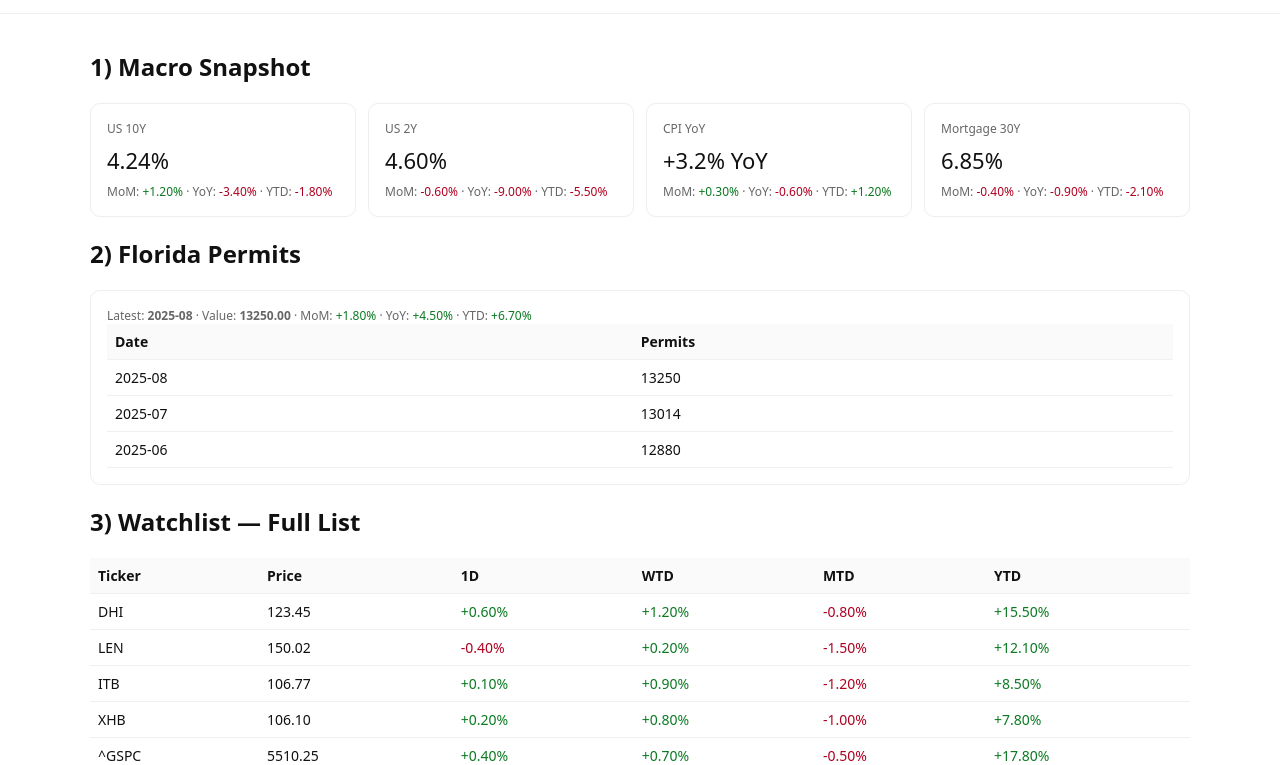
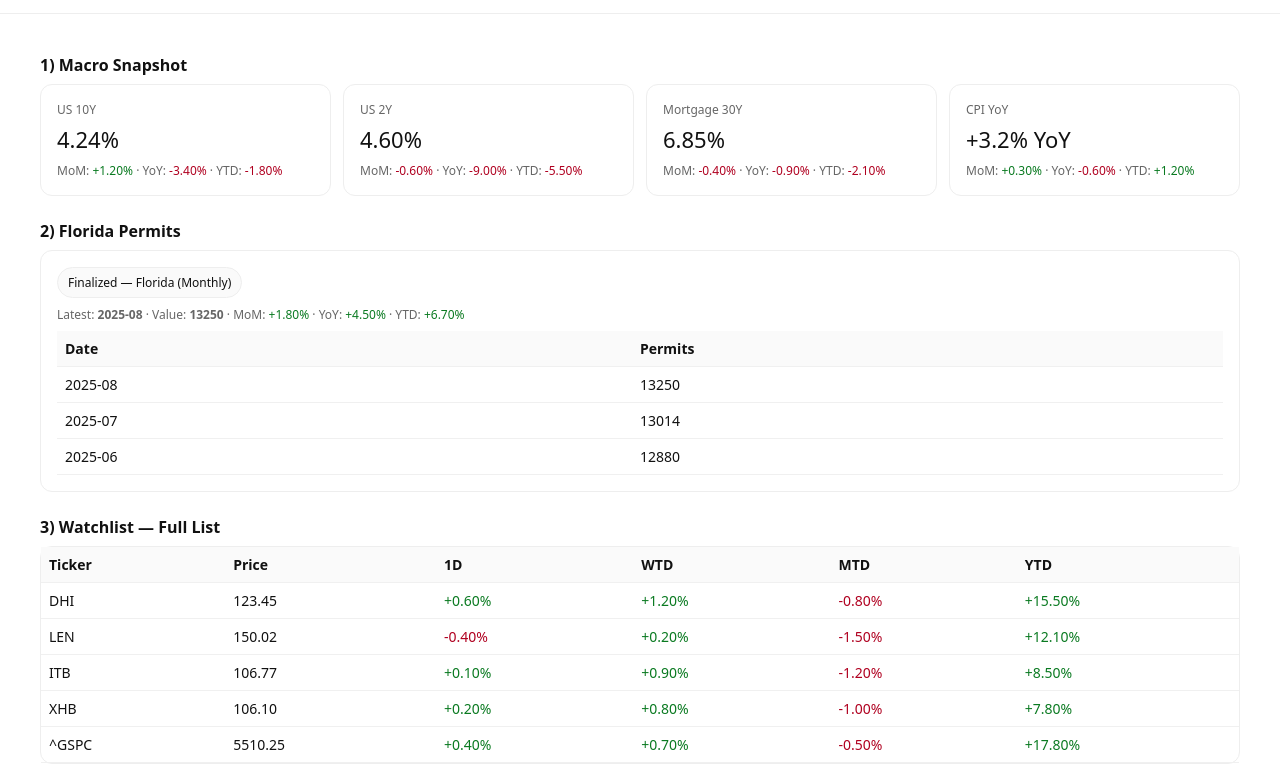
Before and after one commit to wdotmac/real-estate-dashboard, a plain HTML site: page index.html in a window 1280 px wide. Shown: the part 67-832 px from the top of the page. Drawn offline with Linux system fonts and the light colour scheme.

Commit message:
Update index.html

```diff
--- a/index.html
+++ b/index.html
@@ -8,21 +8,30 @@
     :root { font-family: system-ui, -apple-system, Segoe UI, Roboto, Ubuntu, Cantarell, Noto Sans, Arial, sans-serif; }
     body { margin: 0; color: #111; background: #fff; }
     header { padding: 16px; border-bottom: 1px solid #eee; }
-    main { max-width: 1100px; margin: 0 auto; padding: 16px; }
+    main { max-width: 1200px; margin: 0 auto; padding: 16px; }
     h1 { font-size: 20px; margin: 0; }
+    h2 { margin: 10px 0 8px; font-size: 16px; }
     .asof { color: #666; font-size: 12px; margin-top: 4px; }
-    section { margin: 20px 0; }
-    .card { border: 1px solid #eee; border-radius: 10px; padding: 16px; }
+    section { margin: 24px 0; }
+    .card { border: 1px solid #eee; border-radius: 12px; padding: 16px; background: #fff; }
     .grid { display: grid; gap: 12px; }
     .grid.cols-2 { grid-template-columns: repeat(auto-fit, minmax(260px, 1fr)); }
+    .kpi-label { color: #666; font-size: 12px; }
+    .kpi-value { font-size: 22px; margin: 6px 0 8px; }
+    .kpi-sub { color: #666; font-size: 12px; }
+    .pos { color: #0a7a21; }
+    .neg { color: #b00020; }
     table { width: 100%; border-collapse: collapse; font-size: 14px; }
     th, td { padding: 8px; border-bottom: 1px solid #f0f0f0; text-align: left; }
-    th { background: #fafafa; position: sticky; top: 0; }
+    th { background: #fafafa; position: sticky; top: 0; z-index: 1; }
     .muted { color: #666; font-size: 12px; }
-    .pos { color: #0a7a21; }
-    .neg { color: #b00020; }
     .ticker { white-space: nowrap; overflow: hidden; text-overflow: ellipsis; }
-    .feed a { text-decoration: none; color: #0366d6; }
+    /* FEED ticker */
+    .feedbar { border: 1px solid #eee; border-radius: 12px; padding: 10px 12px; background: #fff; }
+    .feeditem { font-size: 14px; margin: 6px 0; }
+    .feeditem a { text-decoration: none; color: #0366d6; }
+    .tabs { display: flex; gap: 6px; margin-bottom: 8px; }
+    .tab { font-size: 12px; padding: 6px 10px; border: 1px solid #eee; border-radius: 16px; cursor: default; background: #fafafa; }
   </style>
 </head>
 <body>
@@ -41,7 +50,10 @@
     <section>
       <h2>2) Florida Permits</h2>
       <div class="card">
-        <div id="permits-meta" class="muted"></div>
+        <div class="tabs">
+          <div class="tab">Finalized — Florida (Monthly)</div>
+        </div>
+        <div id="permits-meta" class="muted" style="margin-bottom:8px;"></div>
         <div style="overflow:auto">
           <table id="permits-table"></table>
         </div>
@@ -51,15 +63,17 @@
     <!-- 3) Watchlist — Full List -->
     <section>
       <h2>3) Watchlist — Full List</h2>
+      <div class="card" style="padding:0;">
         <div style="overflow:auto">
           <table id="watchlist"></table>
+        </div>
       </div>
     </section>
 
     <!-- 4) FEED Ticker -->
     <section>
       <h2>4) FEED Ticker</h2>
-      <div id="feed" class="feed"></div>
+      <div id="feed" class="feedbar"></div>
     </section>
   </main>
 
@@ -68,22 +82,35 @@
     const fmtNum = (x, d=2) => (x === null || x === undefined) ? '—' : Number(x).toFixed(d);
     const cls = (x) => (x>0? 'pos' : (x<0? 'neg' : ''));
 
+    function ensureSections(s) {
+      // Ensure all major keys exist so UI never blanks out
+      s.macro ||= {};
+      s.permits ||= {};
+      s.permits.florida ||= {};
+      s.permits.florida.table ||= [];
+      s.watchlist ||= [];
+      s.feed ||= [];
+      return s;
+    }
+
     fetch('data/state.json?cb=' + Date.now())
       .then(r => r.json())
-      .then(s => {
+      .then(s0 => {
+        const s = ensureSections(s0);
         document.getElementById('asof').textContent = 'As of ' + (s.as_of || '—');
 
-        // 1) Macro Snapshot cards
+        // 1) Macro Snapshot cards (order you care about)
+        const macroOrder = ['ten_year','two_year','mortgage_30y','cpi'];
         const macro = document.getElementById('macro');
-        const macroItems = s.macro || {};
-        Object.keys(macroItems).forEach(key => {
-          const m = macroItems[key];
+        macroOrder.forEach(k => {
+          const m = s.macro[k];
+          if (!m) return;
           const el = document.createElement('div');
           el.className = 'card';
           el.innerHTML = `
-            <div class="muted">${m.label || key}</div>
-            <div style="font-size:22px; margin:8px 0">${m.pretty || fmtNum(m.latest)}</div>
-            <div class="muted">
+            <div class="kpi-label">${m.label || k}</div>
+            <div class="kpi-value">${m.pretty ?? fmtNum(m.latest)}</div>
+            <div class="kpi-sub">
               MoM: <span class="${cls(m.mom)}">${fmtPct(m.mom)}</span> ·
               YoY: <span class="${cls(m.yoy)}">${fmtPct(m.yoy)}</span> ·
               YTD: <span class="${cls(m.ytd)}">${fmtPct(m.ytd)}</span>
@@ -91,22 +118,29 @@
           macro.appendChild(el);
         });
 
-        // 2) Florida Permits table
+        // 2) Florida Permits table + meta
+        const pf = s.permits.florida;
         const pmeta = document.getElementById('permits-meta');
         const ptable = document.getElementById('permits-table');
-        const pf = (s.permits && s.permits.florida) ? s.permits.florida : null;
-        if (pf && pf.latest != null) {
-          pmeta.innerHTML = `Latest: <b>${pf.latest_date || '—'}</b> · Value: <b>${fmtNum(pf.latest)}</b> · MoM: <span class="${cls(pf.mom)}">${fmtPct(pf.mom)}</span> · YoY: <span class="${cls(pf.yoy)}">${fmtPct(pf.yoy)}</span> · YTD: <span class="${cls(pf.ytd)}">${fmtPct(pf.ytd)}</span>`;
+        if (pf.latest != null) {
+          pmeta.innerHTML = `
+            Latest: <b>${pf.latest_date || '—'}</b>
+            · Value: <b>${fmtNum(pf.latest, 0)}</b>
+            · MoM: <span class="${cls(pf.mom)}">${fmtPct(pf.mom)}</span>
+            · YoY: <span class="${cls(pf.yoy)}">${fmtPct(pf.yoy)}</span>
+            · YTD: <span class="${cls(pf.ytd)}">${fmtPct(pf.ytd)}</span>`;
+        } else {
+          pmeta.textContent = 'No permits data yet.';
         }
-        const rows = (pf && pf.table) ? pf.table : [];
+        const rows = pf.table || [];
         let html = '<thead><tr><th>Date</th><th>Permits</th></tr></thead><tbody>';
         rows.forEach(r => { html += `<tr><td>${r.date}</td><td>${r.value}</td></tr>`; });
         html += '</tbody>';
         ptable.innerHTML = html;
 
-        // 3) Watchlist table
+        // 3) Watchlist — Full List
         const w = document.getElementById('watchlist');
-        const items = s.watchlist || [];
+        const items = s.watchlist;
         let whtml = '<thead><tr><th>Ticker</th><th>Price</th><th>1D</th><th>WTD</th><th>MTD</th><th>YTD</th></tr></thead><tbody>';
         items.forEach(t => {
           whtml += `<tr>
@@ -121,15 +155,20 @@
         whtml += '</tbody>';
         w.innerHTML = whtml;
 
-        // 4) Feed
+        // 4) FEED Ticker (always visible if entries exist)
         const f = document.getElementById('feed');
-        (s.feed || []).forEach(it => {
+        f.innerHTML = '';
+        if (!s.feed.length) {
+          f.innerHTML = '<div class="muted">No headlines yet.</div>';
+        } else {
+          s.feed.forEach(it => {
             const d = document.createElement('div');
-          d.className = 'muted';
+            d.className = 'feeditem';
             const ts = it.published ? ` · ${it.published}` : '';
             d.innerHTML = `• <a href="${it.link}" target="_blank" rel="noopener noreferrer">${it.title}</a>${ts}`;
             f.appendChild(d);
           });
+        }
       })
       .catch(err => {
         document.getElementById('asof').textContent = 'Failed to load data/state.json';
```
Lines whose indentation alone changed are shown as unchanged.
